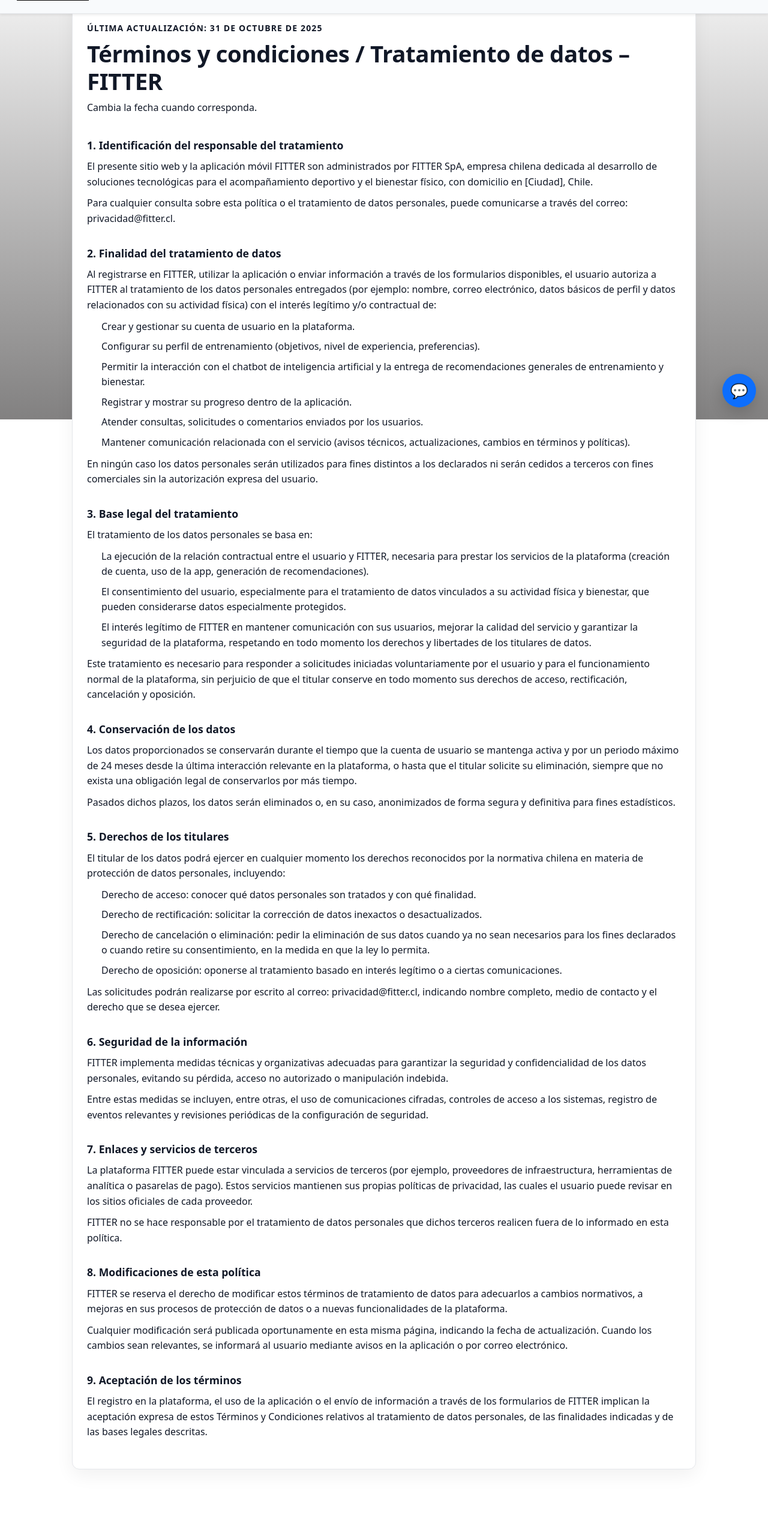
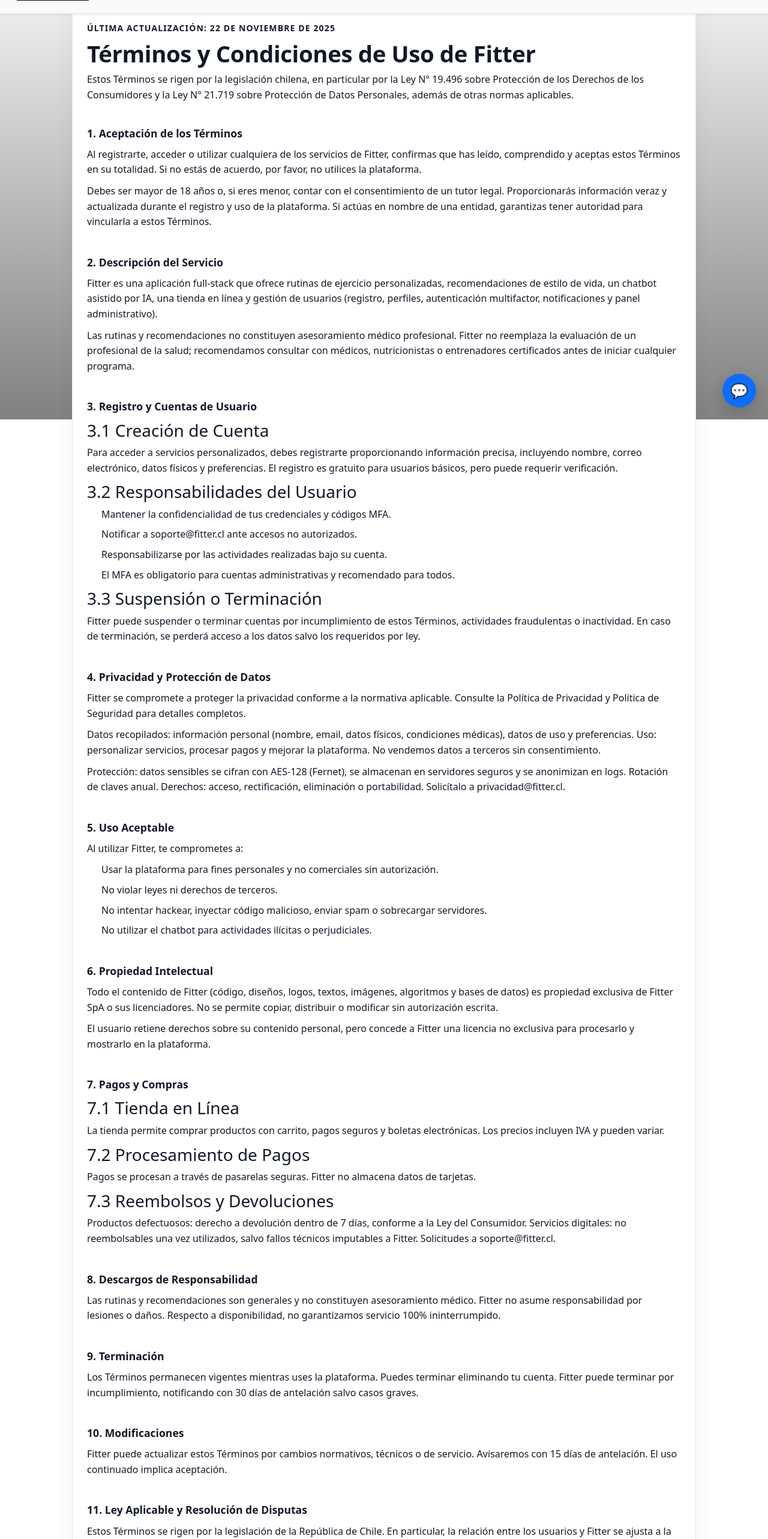
Before and after one commit to Draxer21/Fitter_chat, a React (Create React App) app in the folder frontend/: page /terminos in a window 1280 px wide. Shown: the part 101-2666 px from the top of the page at 60% size. Built offline with nearby package versions, Linux system fonts and the light colour scheme; no server answers.

Commit message:
terminos y condiciones

```diff
--- a/frontend/src/pages/TermsPage.jsx
+++ b/frontend/src/pages/TermsPage.jsx
@@ -2,124 +2,151 @@
   return (
     <main className="container py-5 legal-page">
       <div className="legal-hero mb-4">
-        <p className="legal-meta text-uppercase fw-semibold small mb-2">
-          Última actualización: 31 de octubre de 2025
+        <p className="legal-meta text-uppercase fw-semibold small mb-2">Última actualización: 22 de noviembre de 2025</p>
+        <h1 className="legal-title mb-2">Términos y Condiciones de Uso de Fitter</h1>
+        <p className="mb-0">
+          Estos Términos se rigen por la legislación chilena, en particular por la Ley N° 19.496 sobre Protección de los Derechos de los Consumidores y la Ley N° 21.719 sobre Protección de Datos Personales, además de otras normas aplicables.
         </p>
-        <h1 className="legal-title mb-2">Términos y condiciones / Tratamiento de datos – FITTER</h1>
-        <p className="legal-subtitle">Cambia la fecha cuando corresponda.</p>
       </div>
 
       <div className="legal-grid">
         <section className="legal-card">
-          <h2 className="legal-section-title">1. Identificación del responsable del tratamiento</h2>
+          <h2 className="legal-section-title">1. Aceptación de los Términos</h2>
           <p>
-            El presente sitio web y la aplicación móvil FITTER son administrados por FITTER SpA, empresa chilena dedicada al desarrollo de soluciones tecnológicas para el acompañamiento deportivo y el bienestar físico, con domicilio en [Ciudad], Chile.
+            Al registrarte, acceder o utilizar cualquiera de los servicios de Fitter, confirmas que has leído, comprendido y aceptas estos Términos en su
+            totalidad. Si no estás de acuerdo, por favor, no utilices la plataforma.
           </p>
-          <p className="mb-0">
-            Para cualquier consulta sobre esta política o el tratamiento de datos personales, puede comunicarse a través del correo: privacidad@fitter.cl.
+          <p>
+            Debes ser mayor de 18 años o, si eres menor, contar con el consentimiento de un tutor legal. Proporcionarás información veraz y actualizada
+            durante el registro y uso de la plataforma. Si actúas en nombre de una entidad, garantizas tener autoridad para vincularla a estos Términos.
           </p>
         </section>
 
         <section className="legal-card">
-          <h2 className="legal-section-title">2. Finalidad del tratamiento de datos</h2>
+          <h2 className="legal-section-title">2. Descripción del Servicio</h2>
           <p>
-            Al registrarse en FITTER, utilizar la aplicación o enviar información a través de los formularios disponibles, el usuario autoriza a FITTER al tratamiento de los datos personales entregados (por ejemplo: nombre, correo electrónico, datos básicos de perfil y datos relacionados con su actividad física) con el interés legítimo y/o contractual de:
+            Fitter es una aplicación full-stack que ofrece rutinas de ejercicio personalizadas, recomendaciones de estilo de vida, un chatbot asistido por IA,
+            una tienda en línea y gestión de usuarios (registro, perfiles, autenticación multifactor, notificaciones y panel administrativo).
           </p>
-          <ul className="ps-4">
-            <li>Crear y gestionar su cuenta de usuario en la plataforma.</li>
-            <li>Configurar su perfil de entrenamiento (objetivos, nivel de experiencia, preferencias).</li>
-            <li>Permitir la interacción con el chatbot de inteligencia artificial y la entrega de recomendaciones generales de entrenamiento y bienestar.</li>
-            <li>Registrar y mostrar su progreso dentro de la aplicación.</li>
-            <li>Atender consultas, solicitudes o comentarios enviados por los usuarios.</li>
-            <li>Mantener comunicación relacionada con el servicio (avisos técnicos, actualizaciones, cambios en términos y políticas).</li>
-          </ul>
-          <p className="mb-0">
-            En ningún caso los datos personales serán utilizados para fines distintos a los declarados ni serán cedidos a terceros con fines comerciales sin la autorización expresa del usuario.
+          <p>
+            Las rutinas y recomendaciones no constituyen asesoramiento médico profesional. Fitter no reemplaza la evaluación de un profesional de la salud;
+            recomendamos consultar con médicos, nutricionistas o entrenadores certificados antes de iniciar cualquier programa.
           </p>
         </section>
 
         <section className="legal-card">
-          <h2 className="legal-section-title">3. Base legal del tratamiento</h2>
-          <p>El tratamiento de los datos personales se basa en:</p>
+          <h2 className="legal-section-title">3. Registro y Cuentas de Usuario</h2>
+          <h3>3.1 Creación de Cuenta</h3>
+          <p>
+            Para acceder a servicios personalizados, debes registrarte proporcionando información precisa, incluyendo nombre, correo electrónico, datos físicos
+            y preferencias. El registro es gratuito para usuarios básicos, pero puede requerir verificación.
+          </p>
+          <h3>3.2 Responsabilidades del Usuario</h3>
           <ul className="ps-4">
-            <li>
-              La ejecución de la relación contractual entre el usuario y FITTER, necesaria para prestar los servicios de la plataforma (creación de cuenta, uso de la app, generación de recomendaciones).
-            </li>
-            <li>
-              El consentimiento del usuario, especialmente para el tratamiento de datos vinculados a su actividad física y bienestar, que pueden considerarse datos especialmente protegidos.
-            </li>
-            <li>
-              El interés legítimo de FITTER en mantener comunicación con sus usuarios, mejorar la calidad del servicio y garantizar la seguridad de la plataforma, respetando en todo momento los derechos y libertades de los titulares de datos.
-            </li>
+            <li>Mantener la confidencialidad de tus credenciales y códigos MFA.</li>
+            <li>Notificar a soporte@fitter.cl ante accesos no autorizados.</li>
+            <li>Responsabilizarse por las actividades realizadas bajo su cuenta.</li>
+            <li>El MFA es obligatorio para cuentas administrativas y recomendado para todos.</li>
           </ul>
-          <p className="mb-0">
-            Este tratamiento es necesario para responder a solicitudes iniciadas voluntariamente por el usuario y para el funcionamiento normal de la plataforma, sin perjuicio de que el titular conserve en todo momento sus derechos de acceso, rectificación, cancelación y oposición.
+          <h3>3.3 Suspensión o Terminación</h3>
+          <p>
+            Fitter puede suspender o terminar cuentas por incumplimiento de estos Términos, actividades fraudulentas o inactividad. En caso de terminación,
+            se perderá acceso a los datos salvo los requeridos por ley.
           </p>
         </section>
 
         <section className="legal-card">
-          <h2 className="legal-section-title">4. Conservación de los datos</h2>
+          <h2 className="legal-section-title">4. Privacidad y Protección de Datos</h2>
           <p>
-            Los datos proporcionados se conservarán durante el tiempo que la cuenta de usuario se mantenga activa y por un periodo máximo de 24 meses desde la última interacción relevante en la plataforma, o hasta que el titular solicite su eliminación, siempre que no exista una obligación legal de conservarlos por más tiempo.
+            Fitter se compromete a proteger la privacidad conforme a la normativa aplicable. Consulte la Política de Privacidad y Política de Seguridad para
+            detalles completos.
           </p>
-          <p className="mb-0">
-            Pasados dichos plazos, los datos serán eliminados o, en su caso, anonimizados de forma segura y definitiva para fines estadísticos.
+          <p>
+            Datos recopilados: información personal (nombre, email, datos físicos, condiciones médicas), datos de uso y preferencias. Uso: personalizar servicios,
+            procesar pagos y mejorar la plataforma. No vendemos datos a terceros sin consentimiento.
+          </p>
+          <p>
+            Protección: datos sensibles se cifran con AES-128 (Fernet), se almacenan en servidores seguros y se anonimizan en logs. Rotación de claves anual.
+            Derechos: acceso, rectificación, eliminación o portabilidad. Solicítalo a privacidad@fitter.cl.
           </p>
         </section>
 
         <section className="legal-card">
-          <h2 className="legal-section-title">5. Derechos de los titulares</h2>
+          <h2 className="legal-section-title">5. Uso Aceptable</h2>
+          <p>Al utilizar Fitter, te comprometes a:</p>
+          <ul className="ps-4">
+            <li>Usar la plataforma para fines personales y no comerciales sin autorización.</li>
+            <li>No violar leyes ni derechos de terceros.</li>
+            <li>No intentar hackear, inyectar código malicioso, enviar spam o sobrecargar servidores.</li>
+            <li>No utilizar el chatbot para actividades ilícitas o perjudiciales.</li>
+          </ul>
+        </section>
+
+        <section className="legal-card">
+          <h2 className="legal-section-title">6. Propiedad Intelectual</h2>
           <p>
-            El titular de los datos podrá ejercer en cualquier momento los derechos reconocidos por la normativa chilena en materia de protección de datos personales, incluyendo:
+            Todo el contenido de Fitter (código, diseños, logos, textos, imágenes, algoritmos y bases de datos) es propiedad exclusiva de Fitter SpA o sus
+            licenciadores. No se permite copiar, distribuir o modificar sin autorización escrita.
           </p>
-          <ul className="ps-4">
-            <li>Derecho de acceso: conocer qué datos personales son tratados y con qué finalidad.</li>
-            <li>Derecho de rectificación: solicitar la corrección de datos inexactos o desactualizados.</li>
-            <li>
-              Derecho de cancelación o eliminación: pedir la eliminación de sus datos cuando ya no sean necesarios para los fines declarados o cuando retire su consentimiento, en la medida en que la ley lo permita.
-            </li>
-            <li>Derecho de oposición: oponerse al tratamiento basado en interés legítimo o a ciertas comunicaciones.</li>
-          </ul>
-          <p className="mb-0">
-            Las solicitudes podrán realizarse por escrito al correo: privacidad@fitter.cl, indicando nombre completo, medio de contacto y el derecho que se desea ejercer.
+          <p>
+            El usuario retiene derechos sobre su contenido personal, pero concede a Fitter una licencia no exclusiva para procesarlo y mostrarlo en la
+            plataforma.
           </p>
         </section>
 
         <section className="legal-card">
-          <h2 className="legal-section-title">6. Seguridad de la información</h2>
+          <h2 className="legal-section-title">7. Pagos y Compras</h2>
+          <h3>7.1 Tienda en Línea</h3>
+          <p>La tienda permite comprar productos con carrito, pagos seguros y boletas electrónicas. Los precios incluyen IVA y pueden variar.</p>
+          <h3>7.2 Procesamiento de Pagos</h3>
+          <p>Pagos se procesan a través de pasarelas seguras. Fitter no almacena datos de tarjetas.</p>
+          <h3>7.3 Reembolsos y Devoluciones</h3>
           <p>
-            FITTER implementa medidas técnicas y organizativas adecuadas para garantizar la seguridad y confidencialidad de los datos personales, evitando su pérdida, acceso no autorizado o manipulación indebida.
-          </p>
-          <p className="mb-0">
-            Entre estas medidas se incluyen, entre otras, el uso de comunicaciones cifradas, controles de acceso a los sistemas, registro de eventos relevantes y revisiones periódicas de la configuración de seguridad.
+            Productos defectuosos: derecho a devolución dentro de 7 días, conforme a la Ley del Consumidor. Servicios digitales: no reembolsables una vez
+            utilizados, salvo fallos técnicos imputables a Fitter. Solicitudes a soporte@fitter.cl.
           </p>
         </section>
 
         <section className="legal-card">
-          <h2 className="legal-section-title">7. Enlaces y servicios de terceros</h2>
+          <h2 className="legal-section-title">8. Descargos de Responsabilidad</h2>
           <p>
-            La plataforma FITTER puede estar vinculada a servicios de terceros (por ejemplo, proveedores de infraestructura, herramientas de analítica o pasarelas de pago). Estos servicios mantienen sus propias políticas de privacidad, las cuales el usuario puede revisar en los sitios oficiales de cada proveedor.
-          </p>
-          <p className="mb-0">
-            FITTER no se hace responsable por el tratamiento de datos personales que dichos terceros realicen fuera de lo informado en esta política.
+            Las rutinas y recomendaciones son generales y no constituyen asesoramiento médico. Fitter no asume responsabilidad por lesiones o daños.
+            Respecto a disponibilidad, no garantizamos servicio 100% ininterrumpido.
           </p>
         </section>
 
         <section className="legal-card">
-          <h2 className="legal-section-title">8. Modificaciones de esta política</h2>
+          <h2 className="legal-section-title">9. Terminación</h2>
           <p>
-            FITTER se reserva el derecho de modificar estos términos de tratamiento de datos para adecuarlos a cambios normativos, a mejoras en sus procesos de protección de datos o a nuevas funcionalidades de la plataforma.
-          </p>
-          <p className="mb-0">
-            Cualquier modificación será publicada oportunamente en esta misma página, indicando la fecha de actualización. Cuando los cambios sean relevantes, se informará al usuario mediante avisos en la aplicación o por correo electrónico.
+            Los Términos permanecen vigentes mientras uses la plataforma. Puedes terminar eliminando tu cuenta. Fitter puede terminar por incumplimiento,
+            notificando con 30 días de antelación salvo casos graves.
           </p>
         </section>
 
         <section className="legal-card">
-          <h2 className="legal-section-title">9. Aceptación de los términos</h2>
-          <p className="mb-0">
-            El registro en la plataforma, el uso de la aplicación o el envío de información a través de los formularios de FITTER implican la aceptación expresa de estos Términos y Condiciones relativos al tratamiento de datos personales, de las finalidades indicadas y de las bases legales descritas.
+          <h2 className="legal-section-title">10. Modificaciones</h2>
+          <p>
+            Fitter puede actualizar estos Términos por cambios normativos, técnicos o de servicio. Avisaremos con 15 días de antelación. El uso continuado
+            implica aceptación.
           </p>
+        </section>
+
+        <section className="legal-card">
+          <h2 className="legal-section-title">11. Ley Aplicable y Resolución de Disputas</h2>
+          <p>
+            Estos Términos se rigen por la legislación de la República de Chile. En particular, la relación entre los usuarios y Fitter se ajusta a la Ley N° 19.496 sobre Protección de los Derechos de los Consumidores y a la Ley N° 21.719 sobre Protección de Datos Personales, junto con otras normas sectoriales y de protección de datos aplicables.
+          </p>
+          <p>
+            Cualquier disputa derivada de estos Términos será sometida, en primera instancia, a intentos de resolución amistosa. Si no fuera posible, las partes se someterán a la jurisdicción de los tribunales competentes de Chile.
+          </p>
+        </section>
+
+        <section className="legal-card">
+          <h2 className="legal-section-title">12. Contacto</h2>
+          <p>
+            Para consultas o ejercer derechos, contacta a soporte@fitter.cl o privacidad@fitter.cl.
+          </p>
+          <p className="mb-0">Al aceptar estos Términos, reconoces haber leído y comprendido todas las secciones.</p>
         </section>
       </div>
     </main>
```
